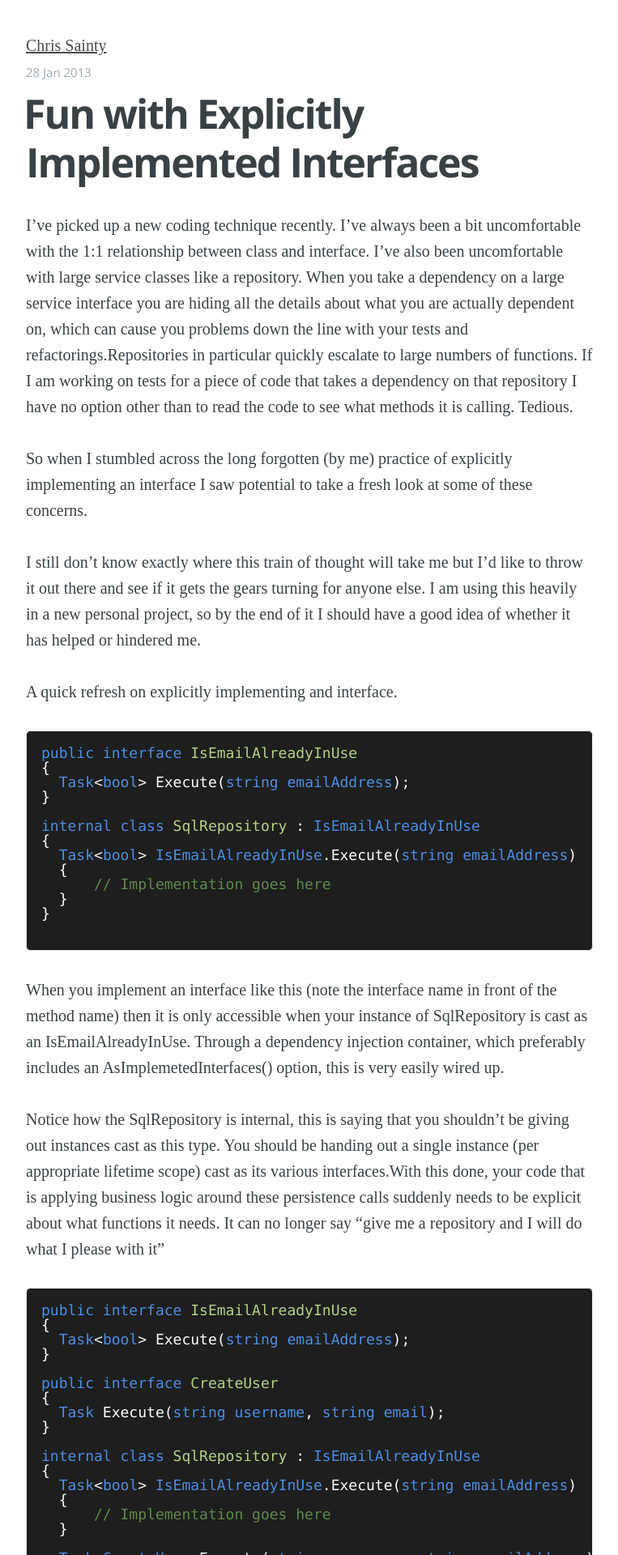
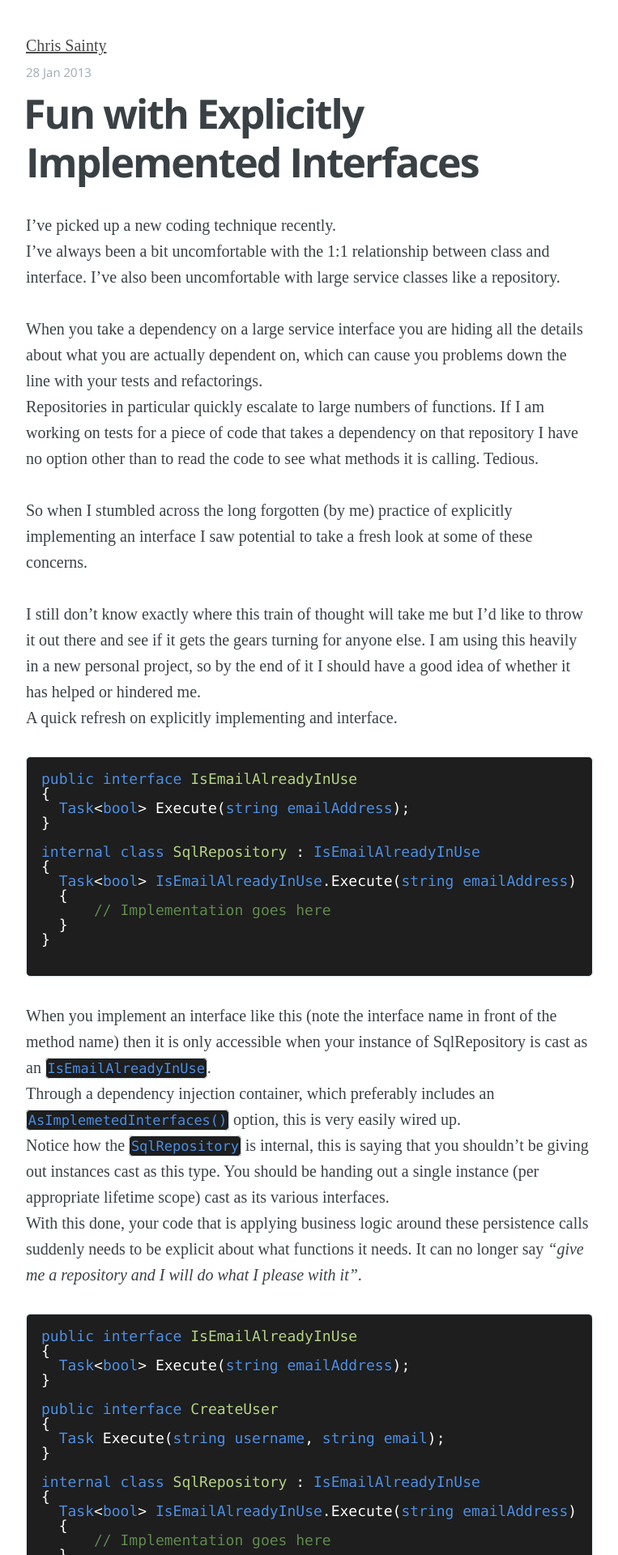
Before and after one commit to csainty/csainty.github.io, a Jekyll site: the page built from _posts/2013-01-28-fun-with-explicitly-implemented.md, in a window 1280 px wide. Shown: the top 1920 px of the page at 81% size, without its empty margins (258-1021 px from the left). Built offline with Jekyll 4.4.1, drawn with Linux system fonts in a browser that asks for light colours; some web fonts are replaced; Markdown is read by kramdown in place of the engine named in the settings; some of the changed text lies outside the part shown.

Commit message:
Tidied another post

````diff
--- a/_posts/2013-01-28-fun-with-explicitly-implemented.md
+++ b/_posts/2013-01-28-fun-with-explicitly-implemented.md
@@ -32,11 +36,10 @@
 
 ```
 
-
-When you implement an interface like this (note the interface name in front of the method name) then it is only accessible when your instance of SqlRepository is cast as an IsEmailAlreadyInUse. Through a dependency injection container, which preferably includes an AsImplemetedInterfaces() option, this is very easily wired up.
-
-Notice how the SqlRepository is internal, this is saying that you shouldn’t be giving out instances cast as this type. You should be handing out a single instance (per appropriate lifetime scope) cast as its various interfaces.With this done, your code that is applying business logic around these persistence calls suddenly needs to be explicit about what functions it needs. It can no longer say “give me a repository and I will do what I please with it”
-
+When you implement an interface like this (note the interface name in front of the method name) then it is only accessible when your instance of SqlRepository is cast as an `IsEmailAlreadyInUse`.
+Through a dependency injection container, which preferably includes an `AsImplemetedInterfaces()` option, this is very easily wired up.
+Notice how the `SqlRepository` is internal, this is saying that you shouldn’t be giving out instances cast as this type. You should be handing out a single instance (per appropriate lifetime scope) cast as its various interfaces.
+With this done, your code that is applying business logic around these persistence calls suddenly needs to be explicit about what functions it needs. It can no longer say _“give me a repository and I will do what I please with it”_.
 
 ```clike
 public interface IsEmailAlreadyInUse
@@ -79,11 +82,11 @@
 }
 ```
 
+When you are writing tests (whether before or after writing the implementation) it becomes very obvious what your code is actually dependent on. Which makes it easier to mock and easier to refactor or replace.
+An additional benefit is that if you end up with a lot of dependencies you should be stopping to consider if your pushing too much logic into a single code unit. Perhaps things can be broken down further and some reusability gained.
 
-When you are writing tests (whether before or after writing the implementation) it becomes very obvious what your code is actually dependent on. Which makes it easier to mock and easier to refactor or replace.An additional benefit is that if you end up with a lot of dependencies you should be stopping to consider if your pushing too much logic into a single code unit. Perhaps things can be broken down further and some reusability gained.
+In my personal application I do all this in two code files. I have one where I define all my interfaces and one where I implement them all. Overall the approach is working well for me so far though, it has not been proven to be a burden to organise the code. I have very simple integration tests that ensure each command is doing what I expect it to. All my _“complicated”_ logic is then easily unit tested with FakeItEasy.
 
-In my personal application I do all this in two code files. I have one where I define all my interfaces and one where I implement them all. Overall the approach is working well for me so far though, it has not been proven to be a burden to organise the code. I have very simple integration tests that ensure each command is doing what I expect it to. All my “complicated” logic is then easily unit tested with FakeItEasy.
 
 Finally I chose the repository as an example because it is a pattern I see often which could really benefit from a new approach. It is by no means the only example. At the same time don’t just go breaking interfaces apart for the sake of it, use them correctly as your units of abstraction.
-
 There is another interesting pattern you can use when implementing your interfaces like this. I will hopefully go into that next time.
--- a/css/main.css
+++ b/css/main.css
@@ -530,7 +530,8 @@
 }
 
 /* Keep large images within the bounds of the post-width */
-.post-content img {
+.post-content img,
+.post-excerpt img {
     display: block;
     max-width: 100%;
     margin: 0 auto;
````
Also changed, not shown: other parts of _posts/2013-01-28-fun-with-explicitly-implemented.md (+7 -3 lines).
